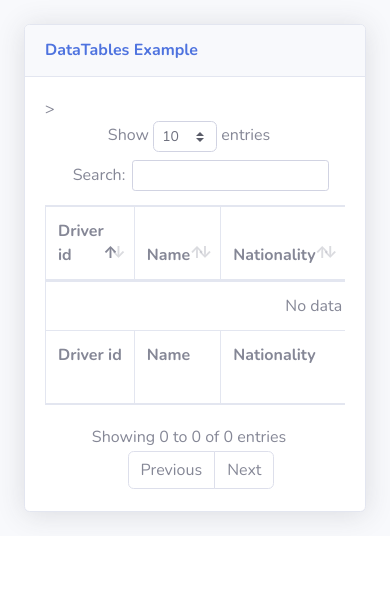
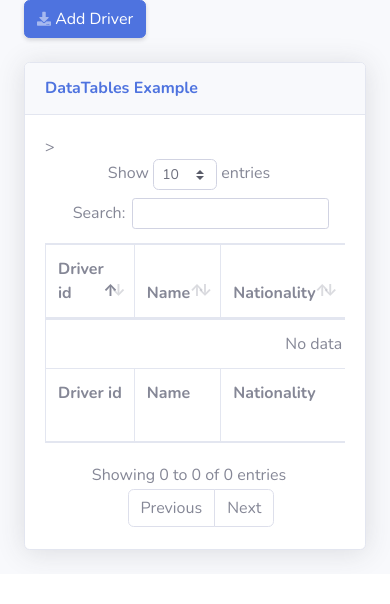
Before and after one commit to BassamMsmar/Shuhnaty, a Django app: template Shuhnaty/templates/drivers/driver-list.html in a window 390 px wide. Shown: the top 604 px of the page. Run offline with Django 3.2, Linux system fonts and the light colour scheme; the template is opened without the code that fills it, so the values that code supplies are empty; some libraries are stand-ins or nearby versions.

Commit message:
fix butten signup2

```diff
--- a/Shuhnaty/templates/companies/company_list.html
+++ b/Shuhnaty/templates/companies/company_list.html
@@ -6,7 +6,7 @@
 <!-- butten add -->
 <div class="d-sm-flex align-items-center justify-content-between mb-4">
     <h1 class="h3 mb-0 text-gray-800">
-        <a href="{% url 'add_company'%}" class="d-none d-sm-inline-block btn btn-sm btn-primary shadow-sm"><i
+        <a href="{% url 'add_company'%}" class="d-none d-inline-block btn btn-primary shadow-sm"><i
             class="fas fa-download fa-sm text-white-50"></i> Add company </a>
     </h1>
 
--- a/Shuhnaty/templates/drivers/driver-list.html
+++ b/Shuhnaty/templates/drivers/driver-list.html
@@ -9,8 +9,9 @@
 <!-- butten add -->
 <div class="d-sm-flex align-items-center justify-content-between mb-4">
     <h1 class="h3 mb-0 text-gray-800"><a href="{% url 'add_driver'%}"
-            class="d-none d-sm-inline-block btn btn-sm btn-primary shadow-sm"><i
-                class="fas fa-download fa-sm text-white-50"></i> Add Driver </a></h1>
+        class="d-none d-inline-block btn btn-primary shadow-sm"><i
+            class="fas fa-download fa-sm text-white-50"></i> Add Driver
+    </a></h1>
 
 </div>
 
--- a/Shuhnaty/templates/shipments/shipments-list.html
+++ b/Shuhnaty/templates/shipments/shipments-list.html
@@ -6,7 +6,7 @@
 <!-- butten add -->
 <div class="d-sm-flex align-items-center justify-content-between mb-4">
     <h1 class="h3 mb-0 text-gray-800">
-        <a href="{% url 'shipments_add'%}" class="d-none d-sm-inline-block btn btn-sm btn-primary shadow-sm"><i class="fas fa-download fa-sm text-white-50"></i> Add Shipment </a>
+        <a href="{% url 'shipments_add'%}" class="d-none d-inline-block btn btn-primary shadow-sm"><i class="fas fa-download fa-sm text-white-50"></i> Add Shipment </a>
     </h1>
 
 </div>
```
